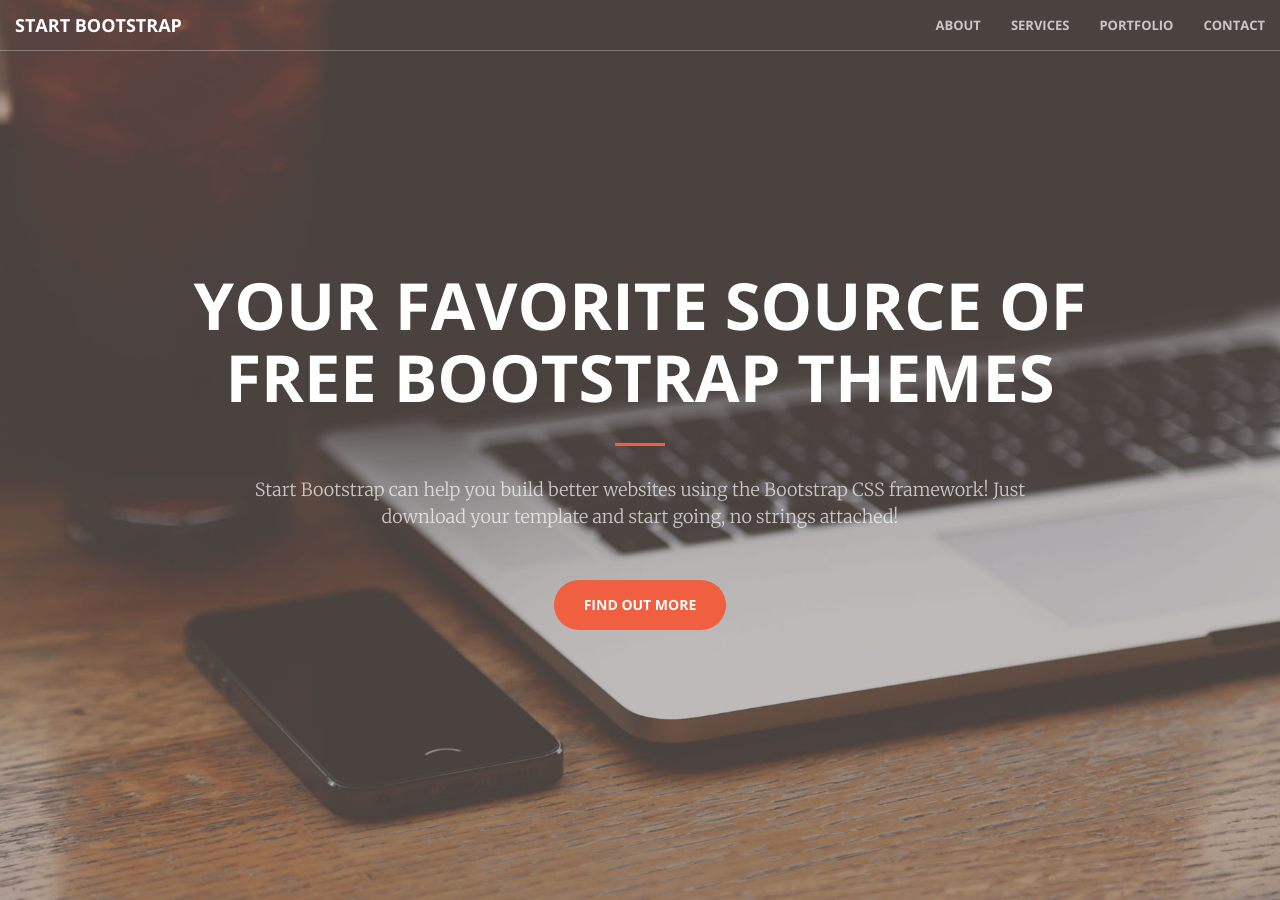
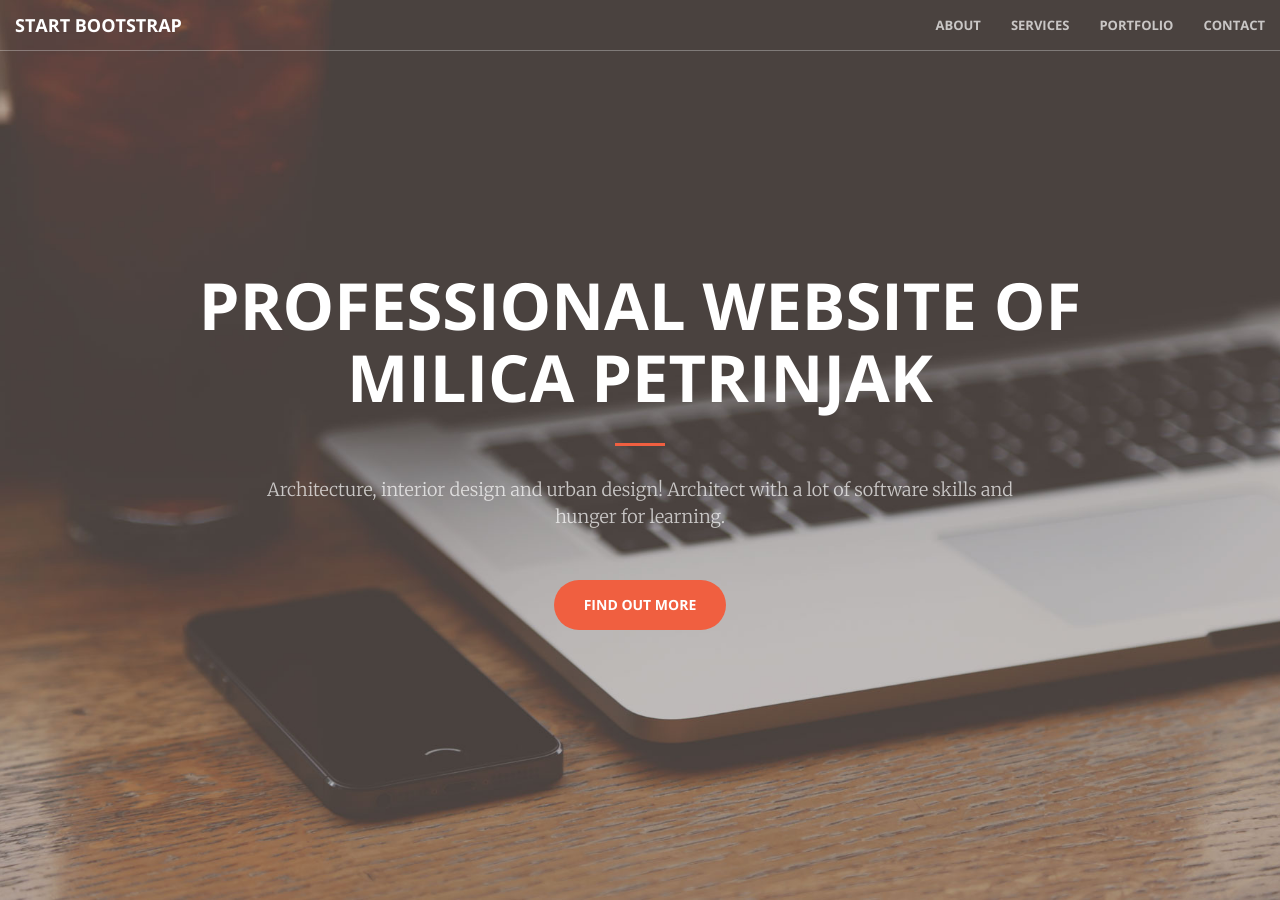
Before and after one commit to meiarchi/meiarchi.github.io, a Jekyll site: the page built from index.html, in a window 1280 px wide and 900 px high. Built offline with Jekyll 4.4.1, drawn with Linux system fonts in a browser that asks for light colours.

Commit message:
update10

```diff
--- a/_includes/head.html
+++ b/_includes/head.html
@@ -3,7 +3,7 @@
     <meta charset="utf-8">
     <meta http-equiv="X-UA-Compatible" content="IE=edge">
     <meta name="viewport" content="width=device-width, initial-scale=1">
-    <meta name="description" content="">
+    <meta name="description" content="architecture portfolio">
     <meta name="author" content="Milica Petrinjak">
 
     <title>Milica Petrinjak</title>
--- a/_includes/header.html
+++ b/_includes/header.html
@@ -1,9 +1,9 @@
 <header>
     <div class="header-content">
         <div class="header-content-inner">
-            <h1>Your Favorite Source of Free Bootstrap Themes</h1>
+            <h1>Professional website of Milica Petrinjak</h1>
             <hr>
-            <p>Start Bootstrap can help you build better websites using the Bootstrap CSS framework! Just download your template and start going, no strings attached!</p>
+            <p>Architecture, interior design and urban design! Architect with a lot of software skills and hunger for learning.</p>
             <a href="#about" class="btn btn-primary btn-xl page-scroll">Find Out More</a>
         </div>
     </div>
```
